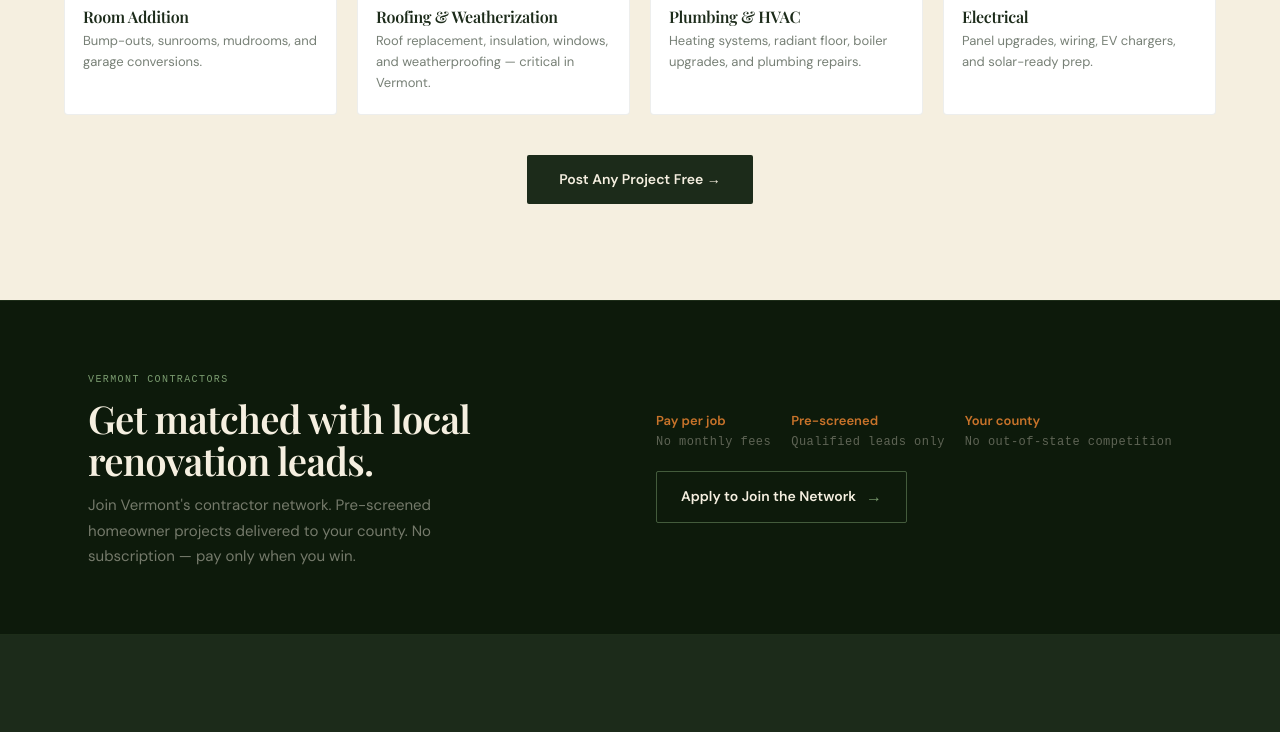
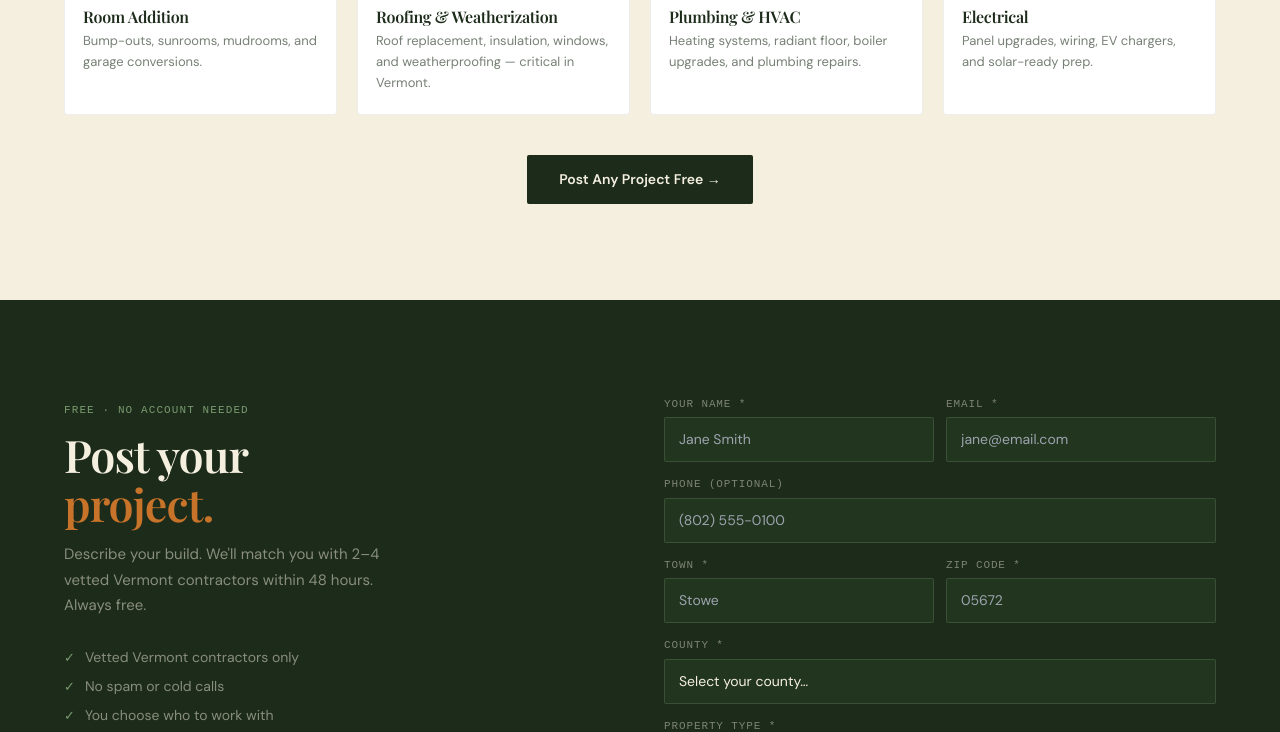
Before and after one commit to alderprojects/alder-projects-site, a Next.js app: page / in a window 1280 px wide. Shown: the part 2405-3137 px from the top of the page. Built offline with nearby package versions, Linux system fonts and the light colour scheme.

Commit message:
Update page.tsx

```diff
--- a/src/app/page.tsx
+++ b/src/app/page.tsx
@@ -4,7 +4,6 @@ import Nav from'@/components/Nav'
 import Hero from'@/components/Hero'
 import HowItWorks from'@/components/HowItWorks'
 import ProjectTypes from'@/components/ProjectTypes'
-import ContractorBand from'@/components/ContractorBand'
 import SubmitProject from'@/components/SubmitProject'
 import Footer from'@/components/Footer'
 
@@ -14,5 +13,5 @@ export default function Home(){
     document.querySelectorAll('.reveal').forEach(el=>obs.observe(el))
     return()=>obs.disconnect()
   },[])
-  return(<main><Nav/><Hero/><HowItWorks/><ProjectTypes/><ContractorBand/><SubmitProject/><Footer/></main>)
+  return(<main><Nav/><Hero/><HowItWorks/><ProjectTypes/><SubmitProject/><Footer/></main>)
 }
```
